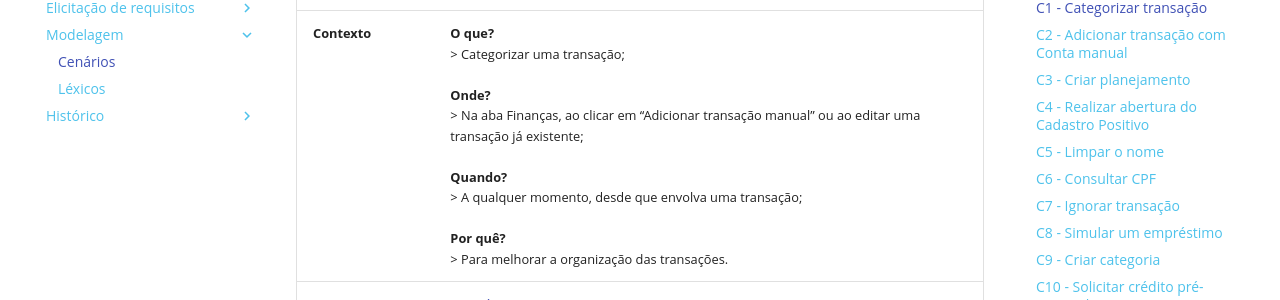
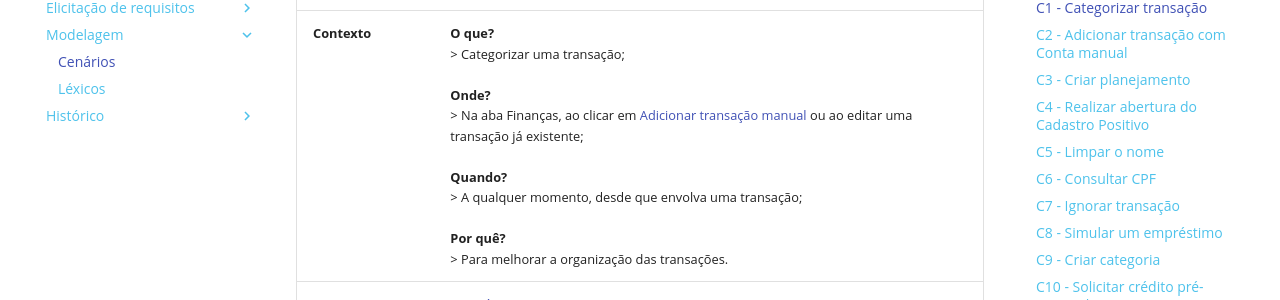
Before and after one commit to fga-disciplinas/2019.1-Guia-Bolso, an MkDocs documentation site: the page built from docs/modelagem/cenarios.md, in a window 1280 px wide and 900 px high, scrolled down 344 px. Shown: the part 154-454 px from the top of the window. Built offline with MkDocs 1.6.1 and Material for MkDocs 9.7.7, drawn with Linux system fonts in a browser that asks for light colours; comment, search, counter and statistics services are not loaded; old or Windows-style settings are respelled for this version of MkDocs; part of the change alters nothing that is shown.

```diff
--- a/docs/modelagem/cenarios.md
+++ b/docs/modelagem/cenarios.md
@@ -9,7 +9,7 @@
 |--|--|
 | **Versão**| Atual: 1.1 (21/04) <br> Anterior: [1.0](#c1-contas-residenciais) (16/04)|
 | **Metas/Objetivos** | Adicionar uma categoria à uma transação nova ou já existente |
-| **Contexto** |**O que?** <br> > Categorizar uma transação; <br><br> **Onde?** <br> > Na aba Finanças, ao clicar em “Adicionar transação manual” ou ao editar uma transação já existente; <br><br> **Quando?** <br> > A qualquer momento, desde que envolva uma transação; <br><br> **Por quê?** <br> > Para melhorar a organização das transações.|
+| **Contexto** |**O que?** <br> > Categorizar uma transação; <br><br> **Onde?** <br> > Na aba Finanças, ao clicar em [Adicionar transação manual](#c2-adicionar-transacao-com-conta-manual) ou ao editar uma transação já existente; <br><br> **Quando?** <br> > A qualquer momento, desde que envolva uma transação; <br><br> **Por quê?** <br> > Para melhorar a organização das transações.|
 |**Ator(es)** | > [Usuário]; <br> > Guiabolso.|
 | **Recursos** | > Conta no Guiabolso; <br> > Internet; <br> > Transação existente |
 | **Restrição** | > Existir uma transação; <br> > [Usuário] ter conta no aplicativo;  |
```
